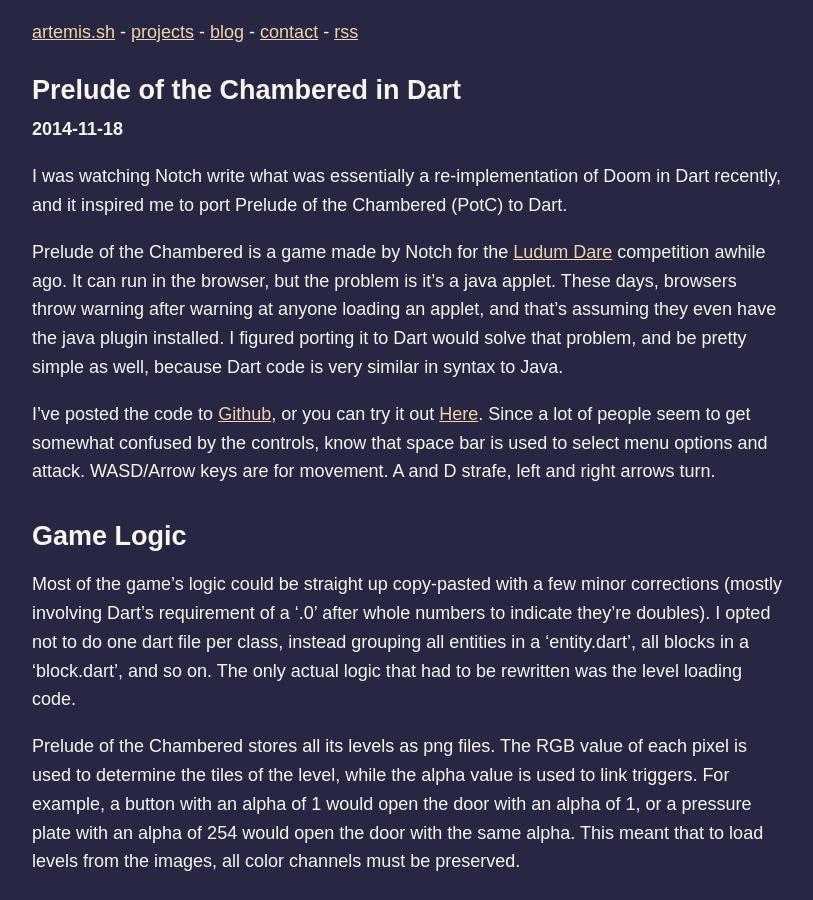
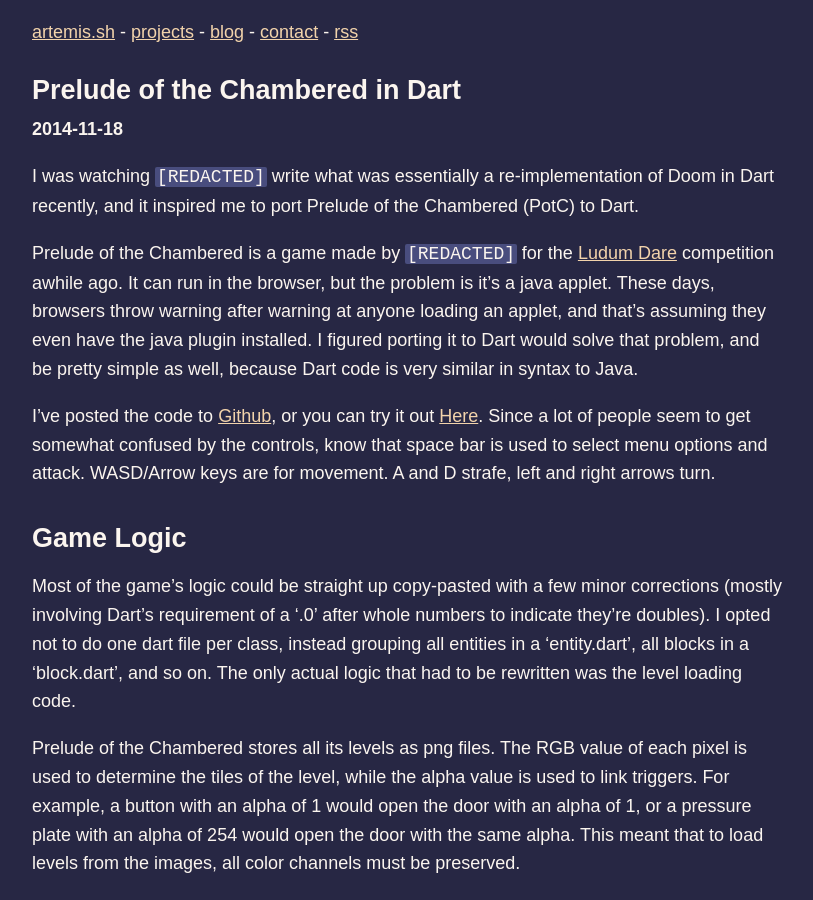
Before and after one commit to faithanalog/faithanalog.github.io, a Jekyll site: the page built from _posts/2014-11-18-prelude-of-the-chambered-in-dart.md, in a window 1280 px wide and 900 px high. Shown: the whole window, without its empty margins (233-1046 px from the left). Built offline with Jekyll 4.4.1, drawn with Linux system fonts in a browser that asks for light colours.

Commit message:
memory hole

```diff
--- a/_posts/2014-11-18-prelude-of-the-chambered-in-dart.md
+++ b/_posts/2014-11-18-prelude-of-the-chambered-in-dart.md
@@ -2,11 +2,11 @@
 layout: post
 title: "Prelude of the Chambered in Dart"
 ---
-I was watching Notch write what was essentially a re-implementation of Doom in
+I was watching `[REDACTED]` write what was essentially a re-implementation of Doom in
 Dart recently, and it inspired me to port Prelude of the Chambered (PotC) to
 Dart.
 
-Prelude of the Chambered is a game made by Notch for the [Ludum
+Prelude of the Chambered is a game made by `[REDACTED]` for the [Ludum
 Dare](http://www.ludumdare.com/compo/) competition awhile ago. It can run in
 the browser, but the problem is it's a java applet. These days, browsers throw
 warning after warning at anyone loading an applet, and that's assuming they
```
